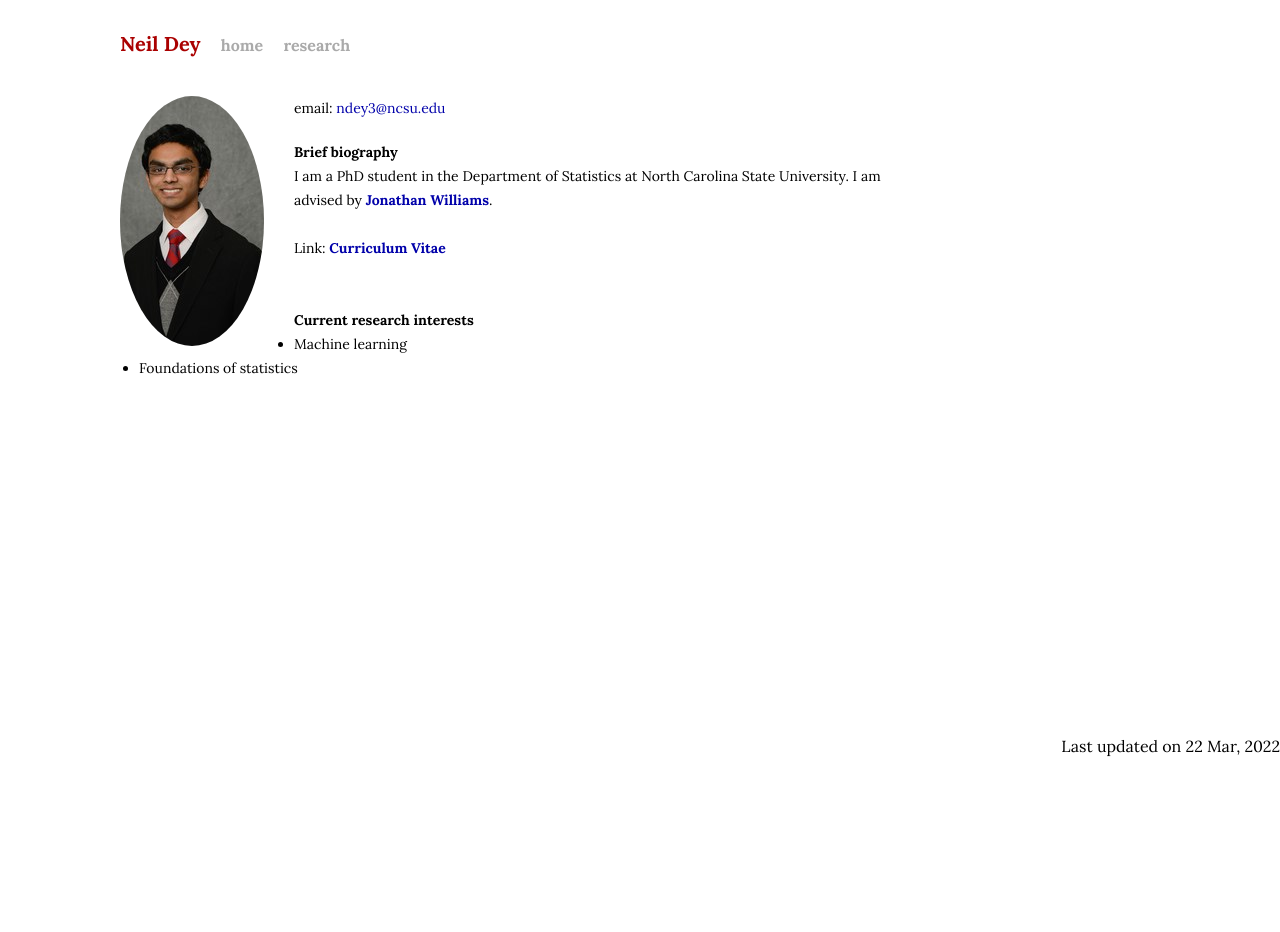
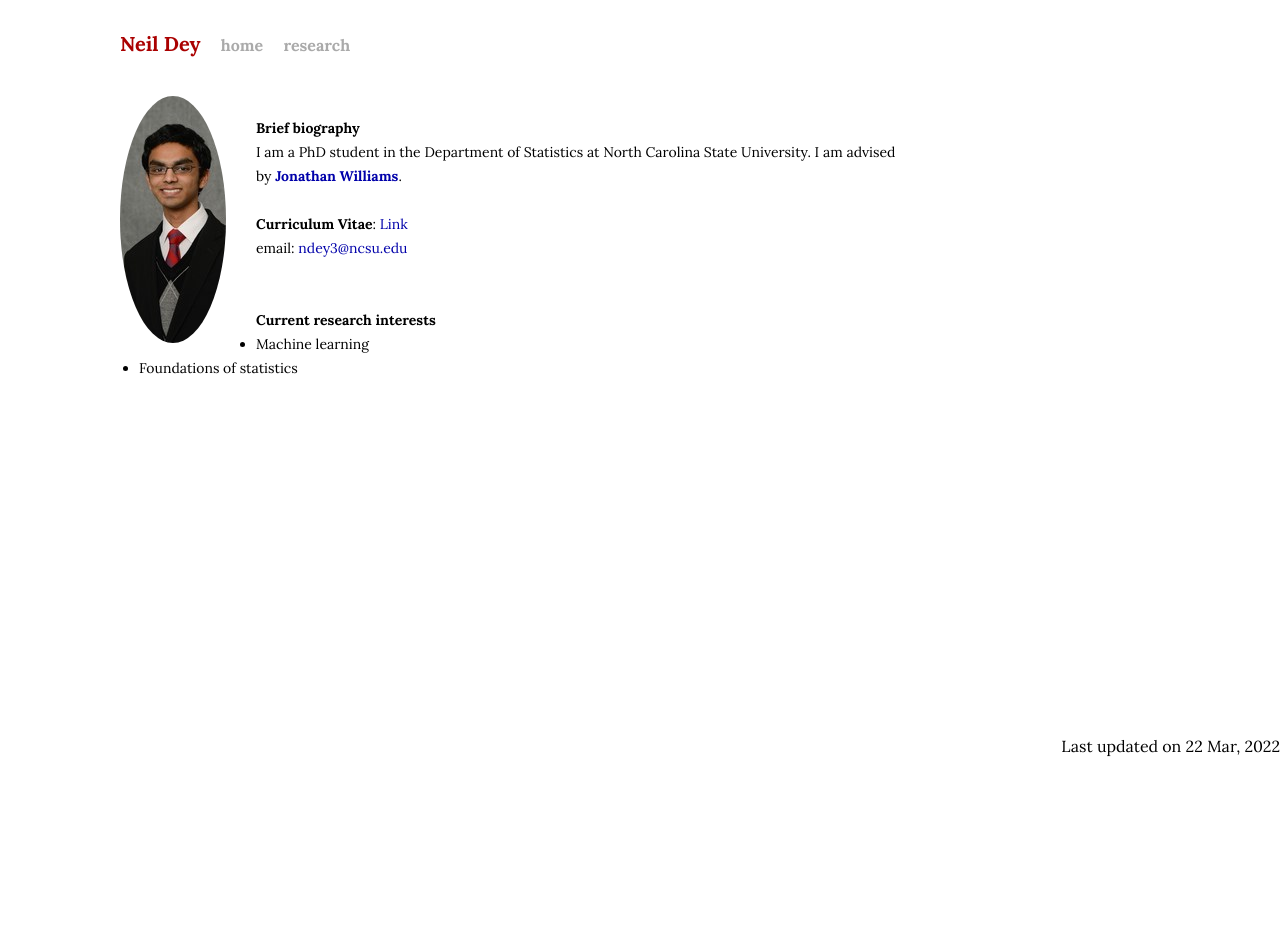
Before and after one commit to neil-dey/neil-dey.github.io, a Jekyll site: the page built from index.md, in a window 1280 px wide. Built offline with Jekyll 4.4.1, drawn with Linux system fonts in a browser that asks for light colours.

Commit message:
Try to fix weird cropping on picture

```diff
--- a/_layouts/home.html
+++ b/_layouts/home.html
@@ -9,10 +9,7 @@
         <div class="content">
           <div class="banner">
             <div class="photo">
-              <img src="/assets/ProfilePic.jpg">
-            </div>
-            <div class="contact">
-              email: <a href="mailto:ndey3@ncsu.edu">ndey3@ncsu.edu</a> <br>
+              <img src="/assets/ProfilePic_cropped.jpg">
             </div>
           </div>
 
```
Also changed, not shown: other parts of _layouts/home.html (+2 -1 lines), assets/ProfilePic_cropped.jpg (added).
